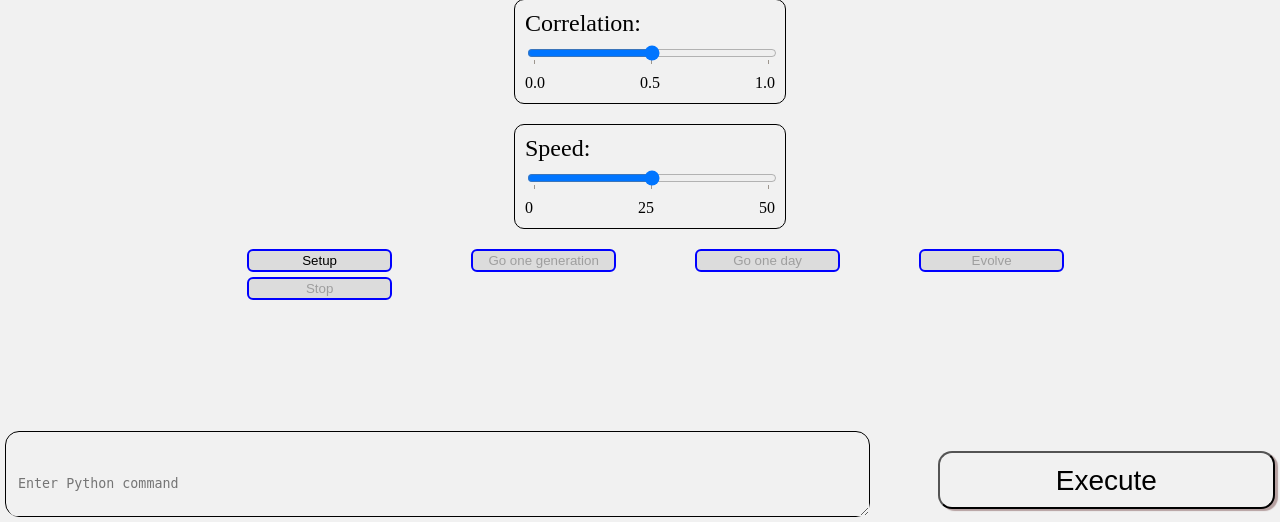
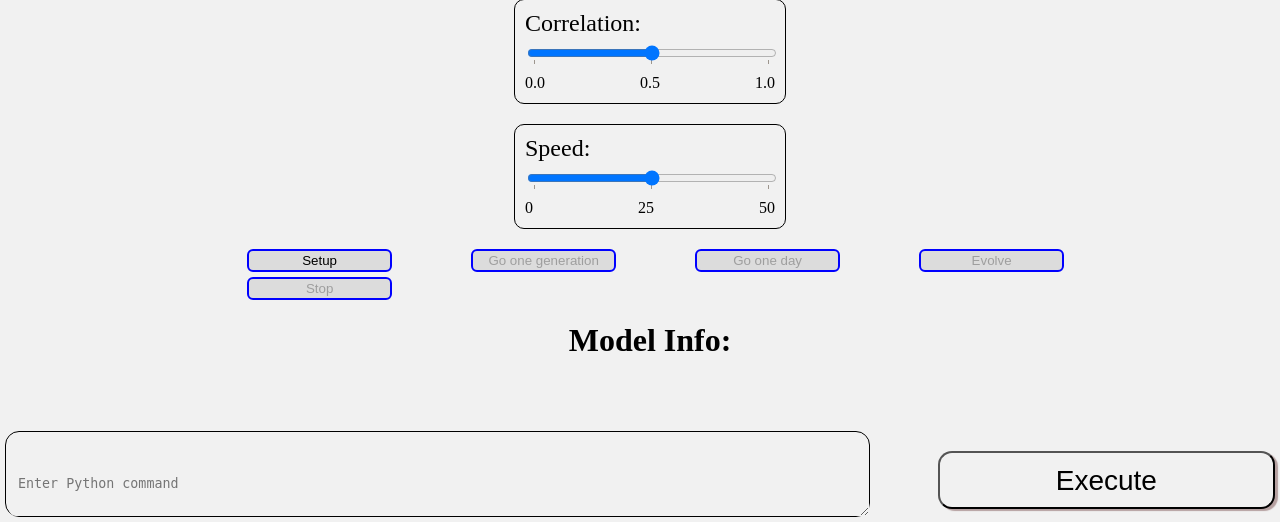
Before and after one commit to kevinrosenfield/FertilitySignalsABM, a Flask app: page / in a window 1280 px wide. Shown: the part 278-800 px from the top of the page. Run offline with Flask 2, Linux system fonts and the light colour scheme.

Commit message:
added mistakenly deleted info container back in

```diff
--- a/templates/index.html
+++ b/templates/index.html
@@ -61,6 +61,10 @@
                 <button id= "stop-button" class="form-container" onclick="stopLoop()">Stop</button>
         </div>
 
+        <div id="info-container" style="margin:auto;">
+            <h1 id="info">Model Info:   </h1>
+        </div>
+
         <div id="plot-container" class="plot-container">
             <div id="rank-fitness-container" class="plot-box">
                 <img src="" alt="Image" class="plot-image">
```
